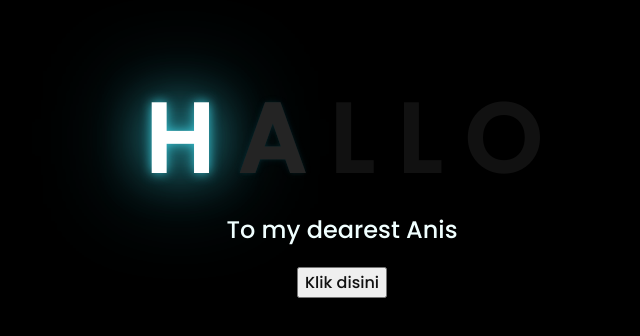
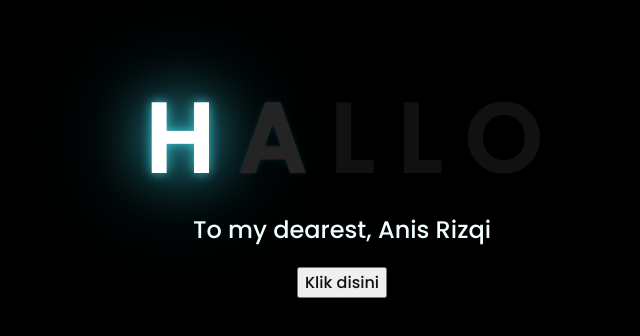
Before and after one commit to Rev-ux/MyDesiredPrison, a plain HTML site: page index.html in a window 1280 px wide. Shown: the part 226-562 px from the top of the page, without its empty margins (306-946 px from the left). Drawn offline with Linux system fonts and the light colour scheme.

Commit message:
Update index.html

```diff
--- a/index.html
+++ b/index.html
@@ -18,7 +18,7 @@
         <span>O</span>
     </div>
     <div class="description">
-        <span>To my dearest Anis</span>
+        <span>To my dearest, Anis Rizqi</span>
     </div>
     <div class="button">
         <button>
```
